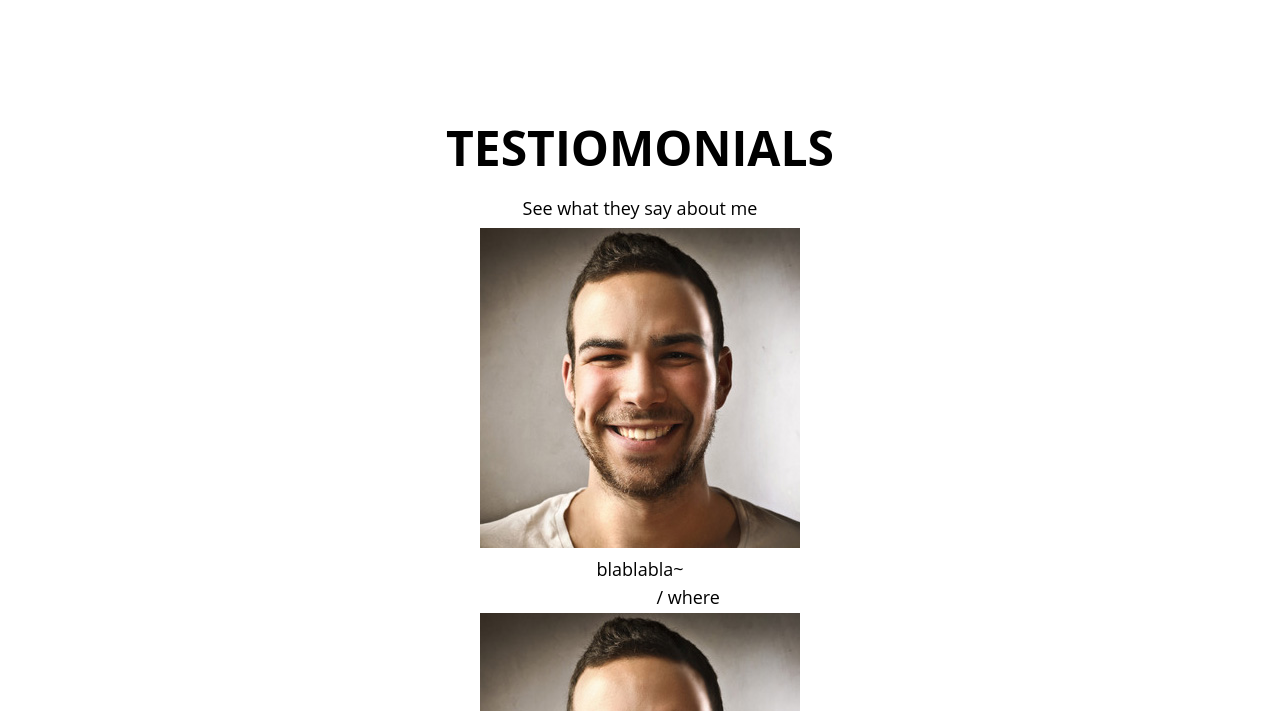
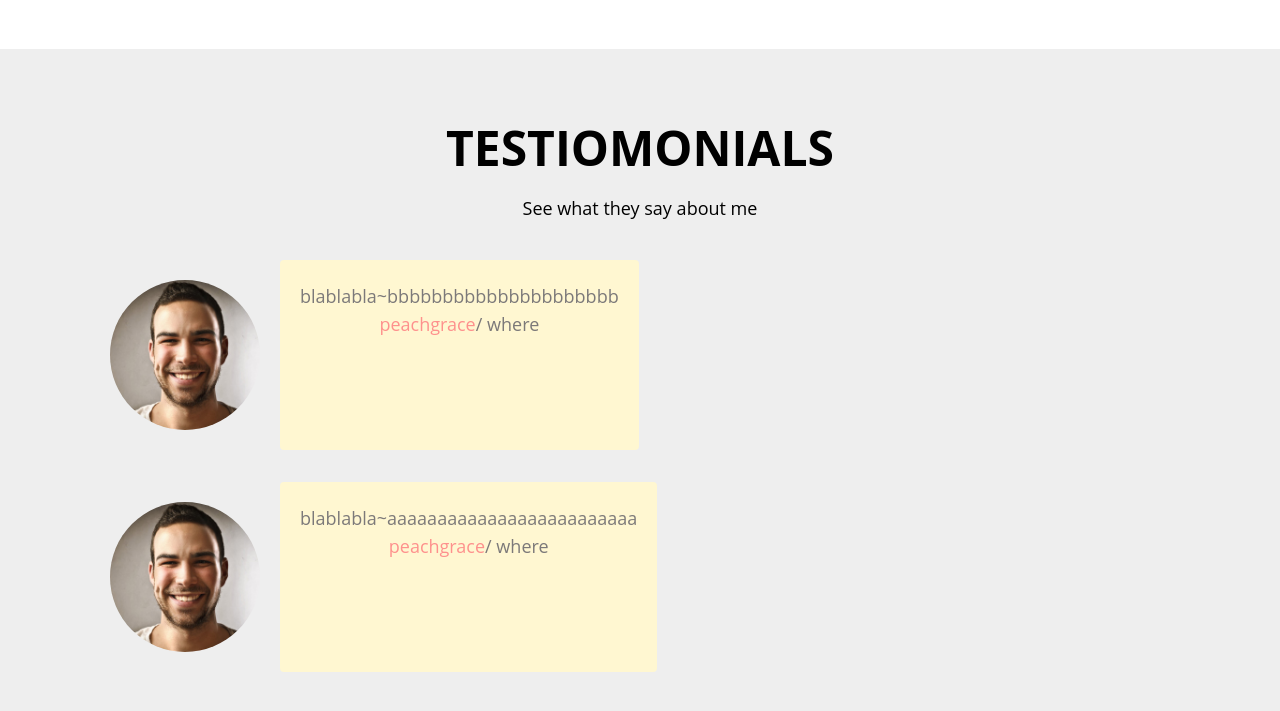
Before and after one commit to webStudy2021/DoEun, a plain HTML site: page files/index.html in a window 1280 px wide. Shown: the part 2709-3420 px from the top of the page. Drawn offline with Linux system fonts and the light colour scheme.

Commit message:
css: testimonial...

```diff
--- a/files/index.html
+++ b/files/index.html
@@ -89,7 +89,7 @@
     </section>
     <!-- skills -->
     <section id="skills" class="section">
-        <div class="section__container">
+        <class class="section__container">
         <h1>Skills</h1>
         <h2>Skills & Attributes</h2>
         <p>스킬 소개내용</p>
@@ -147,6 +147,7 @@
                 </ul></div>
             </div>
             </div>
+            </class>
 
 
     </section>
@@ -197,24 +198,26 @@
     </section>
     <!-- testmonials -->
     <section id="testmonials" class="section">
+        <class class="section__container">
         <H1>TESTIOMONIALS</H1>
         <H3>See what they say about me</H3>
         <div class="testimonials">
             <div class="testimonial">
                 <img src="image/testimonial/people1.png" alt="People" class="testimonial__avator">
                 <div class="testimonial__speech-bubble">
-                    <p>blablabla~</p>
+                    <p>blablabla~bbbbbbbbbbbbbbbbbbbbb</p>
                     <p class="name"><a href="">peachgrace</a>/ where</p>
                 </div>
             </div>
             <div class="testimonial">
                 <img src="image/testimonial/people1.png" alt="People" class="testimonial__avator">
                 <div class="testimonial__speech-bubble">
-                    <p>blablabla~</p>
+                    <p>blablabla~aaaaaaaaaaaaaaaaaaaaaaaaa</p>
                     <p class="name"><a href="">peachgrace</a>/ where</p>
                 </div>
             </div>
         </div>
+    </class>
     </section>
     <!-- contact -->
     <section id="contact" class="section">
--- a/files/style.css
+++ b/files/style.css
@@ -345,3 +345,40 @@ p {
   margin-top: 8px;
   background-color: var(--color-dark-grey);
 }
+
+/* testimonial */
+#testmonials {
+  background-color: var(--color-light-white);
+}
+.testimonials {
+  margin: 40px;
+}
+.testimonial {
+  display: flex;
+  margin: 32px 0;
+}
+.testimonial__avator {
+  width: 150px;
+  height: 150px;
+  border-radius: 50%;
+  margin: 20px;
+}
+.testimonial__speech-bubble {
+  padding: 20px;
+  background-color: var(--color-yellow);
+  border-radius: var(--size-border-radius);
+}
+
+.testimonial__avator:nth-child(odd) {
+  margin-right: 20px;
+}
+.testimonial__avator:nth-child(even) {
+  margin-left: 20px;
+}
+
+.testimonial__speech-bubble p {
+  color: var(--color-light-grey);
+}
+.testimonial__speech-bubble a {
+  color: var(--color-pink);
+}
```
